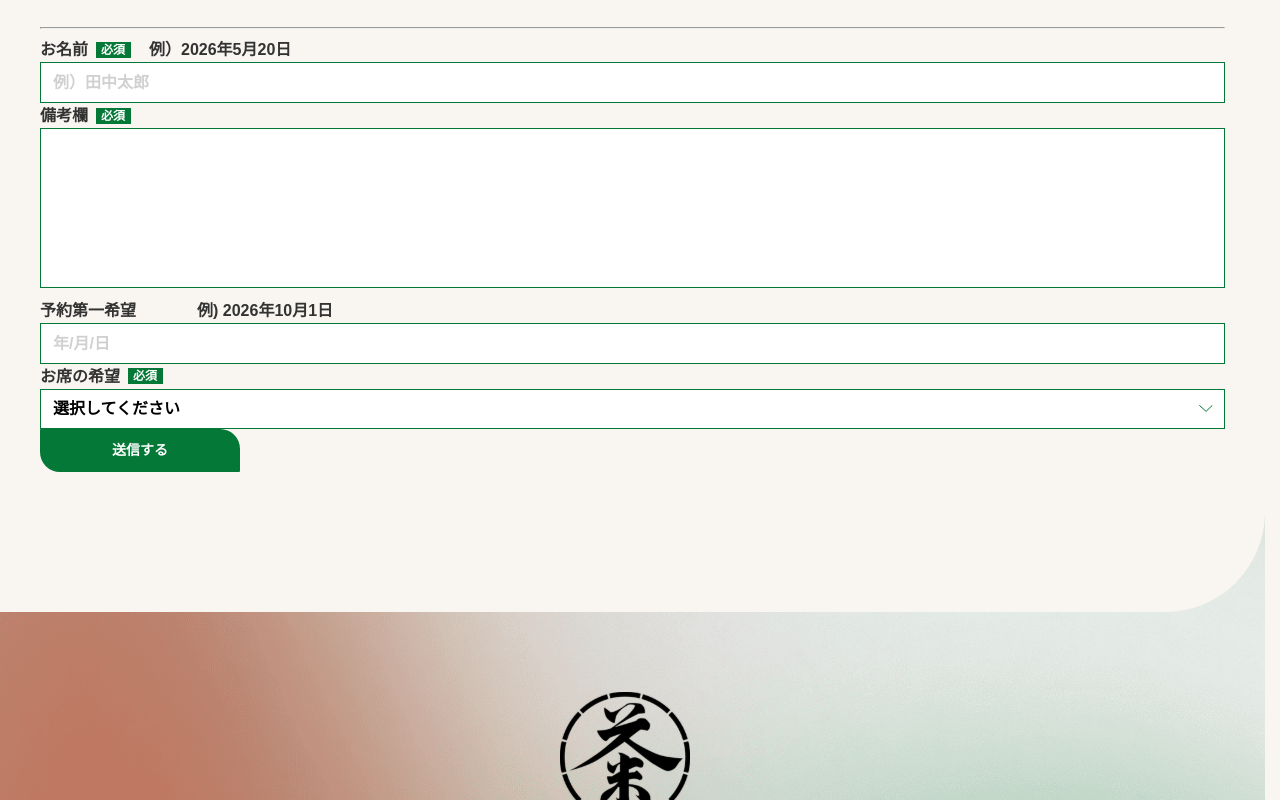
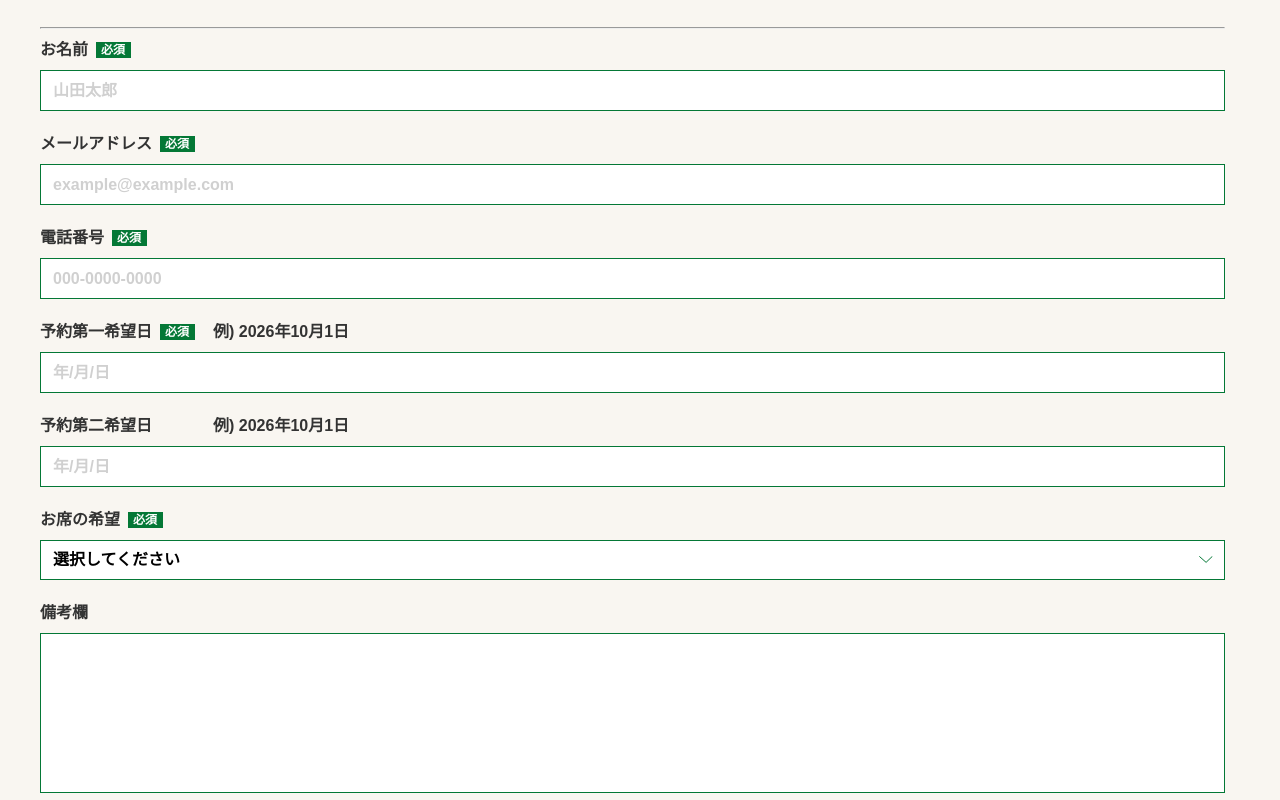
Before and after one commit to msnsdy/wagou, a Next.js app: page /component in a window 1280 px wide. Shown: the part 2260-3060 px from the top of the page. Built offline with nearby package versions, Linux system fonts and the light colour scheme.

Commit message:
フォームのコンポーネント作成

```diff
--- a/src/app/component/page.tsx
+++ b/src/app/component/page.tsx
@@ -13,12 +13,7 @@ import PageFirstView from "@/components/layout/PageFirstView";
 import TwoColumn from "@/components/layout/TwoColumn";
 import OneColumn from "@/components/layout/OneColumn";
 
-import Label from "@/components/ui/Label";
-import Input from "@/components/ui/Input";
-import Textarea from "@/components/ui/Textarea";
-import DatePickerInput from "@/components/ui/DatePickerInput";
-import Select from "@/components/ui/Select";
-import Submit from "@/components/ui/Submit";
+import Form from "@/components/layout/Form";
 
 export default function Component() {
   // [現在の状態, 状態を更新する関数名] = useState(初期値);
@@ -47,40 +42,7 @@ export default function Component() {
         </TwoColumn>
         <hr />
         <section>
-          <Label
-            text="お名前"
-            id="your-name"
-            isRequired={true}
-            example="例）2026年5月20日"
-          />
-          <Input
-            id="your-name"
-            type="email"
-            name="お名前"
-            placeholder="例）田中太郎"
-            required={true}
-          />
-          <Label text="備考欄" id="your-other" isRequired={true} />
-          <Textarea
-            id="your-other"
-            name="備考欄"
-            placeholder=""
-            required={true}
-          />
-          <Label
-            text="予約第一希望"
-            id="your-date-first"
-            isRequired={false}
-            example="例) 2026年10月1日"
-          />
-          <DatePickerInput id="your-date" name="your-date" />
-          <Label
-            text="お席の希望"
-            id="your-seat"
-            isRequired={true}
-          />
-          <Select id="your-seat" name="your-seat" />
-          <Submit text="送信する"/>
+          <Form />
         </section>
       </main>
     </>
--- /dev/null
+++ b/src/components/layout/Form.module.css
@@ -0,0 +1,42 @@
+.form {
+  display: grid;
+  gap: 60px;
+}
+
+.body {
+  display: grid;
+  gap: 20px;
+}
+
+.field {
+  display: grid;
+  gap: 8px;
+}
+
+.field:has(:user-invalid) {
+}
+
+.field:has(:user-invalid) .error,
+.privacy:has(:user-invalid) .error {
+  display: block;
+}
+
+.submit {
+  text-align: center;
+}
+
+.error {
+  display: none;
+  color: #FF0000;
+  font-size: 14px;
+  font-weight: 700;
+}
+
+.submitError {
+  display: none;
+  color: #FF0000;
+  font-size: 14px;
+  font-weight: 700;
+  text-align: center;
+  margin-top: 8px;
+}
--- /dev/null
+++ b/src/components/layout/Form.tsx
@@ -0,0 +1,92 @@
+import styles from "./Form.module.css";
+import Label from "../ui/Label";
+import Input from "../ui/Input";
+import Textarea from "../ui/Textarea";
+import DatePickerInput from "../ui/DatePickerInput";
+import Select from "../ui/Select";
+import Submit from "../ui/Submit";
+
+export default function Form() {
+  return (
+    <form className={styles.form}>
+      <div className={styles.body}>
+        <div className={styles.field}>
+          <Label id="your-name" text="お名前" />
+          <Input
+            id="your-name"
+            type="text"
+            name="your-name"
+            placeholder="山田太郎"
+          />
+          <p className={styles.error}>必須の入力項目です。</p>
+        </div>
+        <div className={styles.field}>
+          <Label id="your-email" text="メールアドレス" />
+          <Input
+            id="your-email"
+            type="email"
+            name="your-email"
+            placeholder="example@example.com"
+            pattern="[^\s@]+@[^\s@]+\.[^\s@]+"
+          />
+          <p className={styles.error}>メールアドレスの形式と異なります。</p>
+        </div>
+        <div className={styles.field}>
+          <Label id="your-tel" text="電話番号" />
+          <Input
+            id="your-tel"
+            type="tel"
+            name="your-tel"
+            placeholder="000-0000-0000"
+            pattern="\d{2,4}-\d{2,4}-\d{3,4}"
+          />
+          <p className={styles.error}>電話番号の形式と異なります。</p>
+        </div>
+        <div className={styles.field}>
+          <Label
+            id="your-first-date"
+            text="予約第一希望日"
+            example="例) 2026年10月1日"
+          />
+          <DatePickerInput id="your-first-date" name="your-first-date" />
+          <p className={styles.error}>必須の入力項目です。</p>
+        </div>
+        <div className={styles.field}>
+          <Label
+            id="your-second-date"
+            text="予約第二希望日"
+            example="例) 2026年10月1日"
+            isRequired={false}
+          />
+          <DatePickerInput
+            id="your-second-date"
+            name="your-second-date"
+            required={false}
+          />
+        </div>
+        <div className={styles.field}>
+          <Label id="your-seat" text="お席の希望" />
+          <Select
+            name="your-seat"
+            items={[
+              { value: "", text: "選択してください" },
+              { value: "table", text: "テーブル" },
+              { value: "counter", text: "カウンター" },
+            ]}
+          />
+          <p className={styles.error}>必須の入力項目です。</p>
+        </div>
+        <div className={styles.field}>
+          <Label id="your-other" text="備考欄" isRequired={false} />
+          <Textarea id="your-other" name="備考欄" required={false} />
+        </div>
+      </div>
+      <div className={styles.footer}>
+        <div className={styles.submit}>
+          <Submit text="送信する" />
+          <p className={styles.submitError}>入力内容に誤りがあります。</p>
+        </div>
+      </div>
+    </form>
+  );
+}
--- a/src/components/ui/DatePickerInput.tsx
+++ b/src/components/ui/DatePickerInput.tsx
@@ -12,9 +12,14 @@ registerLocale("ja", ja);
 type DatePickerInputProps = {
   name: string;
   id?: string;
+  required?: boolean;
 };
 
-export default function DatePickerInput({ id = "", name }: DatePickerInputProps) {
+export default function DatePickerInput({
+  id = "",
+  name,
+  ...restOfProps
+}: DatePickerInputProps) {
   const [selectedDate, setSelectedDate] = useState<Date | null>(null);
   const handleChange = (date: Date | null) => {
     setSelectedDate(date);
@@ -31,6 +36,7 @@ export default function DatePickerInput({ id = "", name }: DatePickerInputProps)
       locale="ja" // 日本語カレンダー
       placeholderText="年/月/日"
       className={styles.input}
+      {...restOfProps}
     />
   );
 }
--- a/src/components/ui/Select.tsx
+++ b/src/components/ui/Select.tsx
@@ -1,17 +1,26 @@
 import styles from "./Select.module.css";
 
 type SelectProps = {
-  id?: string;
+  items: {
+    value: string;
+    text: string;
+  }[];
+  // 共通設定
   name: string;
+  required?: boolean;
 }
 
-export default function Select({id="", name}:SelectProps) {
+export default function Select({ name, items, ...restOfProps}:SelectProps) {
   return (
     <div className={styles.selectWrap}>
-      <select name={name} id={id} className={styles.select}>
-        <option value="">選択してください</option>
-        <option value="counter">カウンター</option>
-        <option value="table">テーブル</option>
+      <select name={name} className={styles.select}>
+        {items.map((item, index) => {
+          return (
+            <option value={item.value} key={index}>
+              {item.text}
+            </option>
+          );
+        })}
       </select>
     </div>
   );
```
